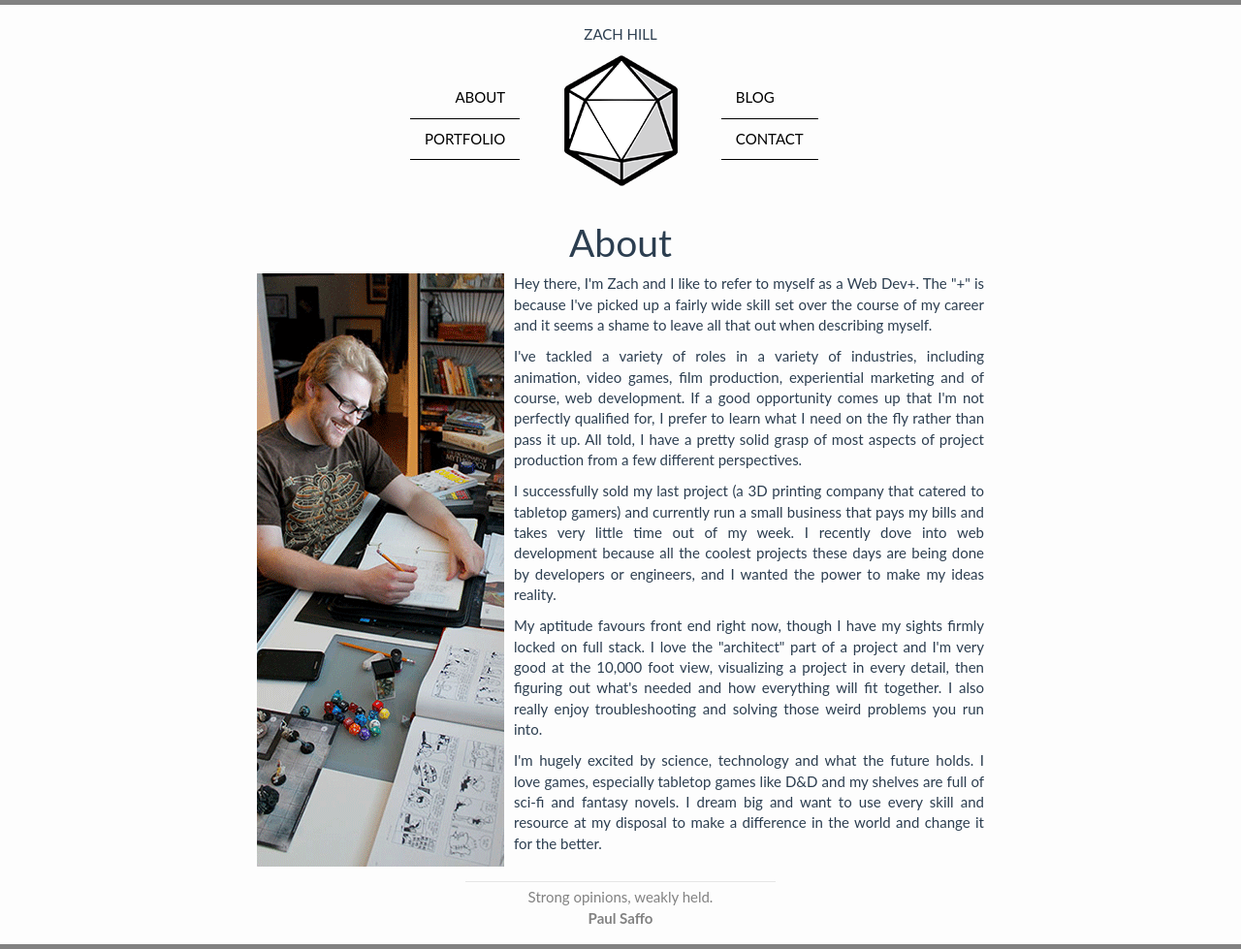
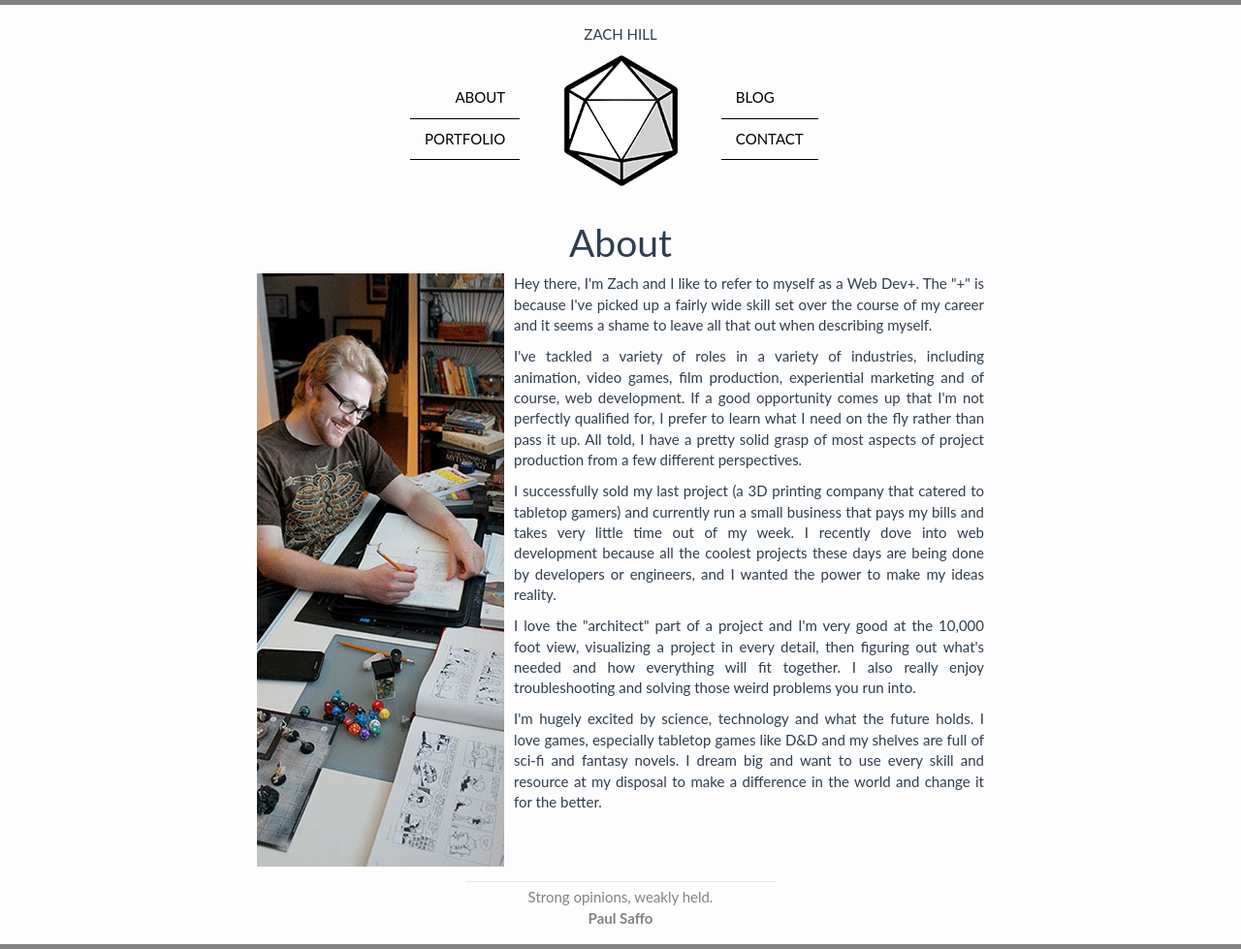
Before and after one commit to Zynkh/Zynkh.github.io, a Jekyll site: the page built from about.md, in a window 1280 px wide. Shown: the whole page at 97% size. Built offline with Jekyll 4.4.1, drawn with Linux system fonts in a browser that asks for light colours.

Commit message:
quick change

```diff
--- a/about.md
+++ b/about.md
@@ -12,7 +12,7 @@ permalink: /about/
 
 <p class="justify">I successfully sold my last project (a 3D printing company that catered to tabletop gamers) and currently run a small business that pays my bills and takes very little time out of my week. I recently dove into web development because all the coolest projects these days are being done by developers or engineers, and I wanted the power to make my ideas reality.</p>
 
-<p class="justify">My aptitude favours front end right now, though I have my sights firmly locked on full stack. I love the "architect" part of a project and I'm very good at the 10,000 foot view, visualizing a project in every detail, then figuring out what's needed and how everything will fit together. I also really enjoy troubleshooting and solving those weird problems you run into.</p>
+<p class="justify">I love the "architect" part of a project and I'm very good at the 10,000 foot view, visualizing a project in every detail, then figuring out what's needed and how everything will fit together. I also really enjoy troubleshooting and solving those weird problems you run into.</p>
 
 <p class="justify">I'm hugely excited by science, technology and what the future holds. I love games, especially tabletop games like D&D and my shelves are full of sci-fi and fantasy novels. I dream big and want to use every skill and resource at my disposal to make a difference in the world and change it for the better.
 </p>
```
